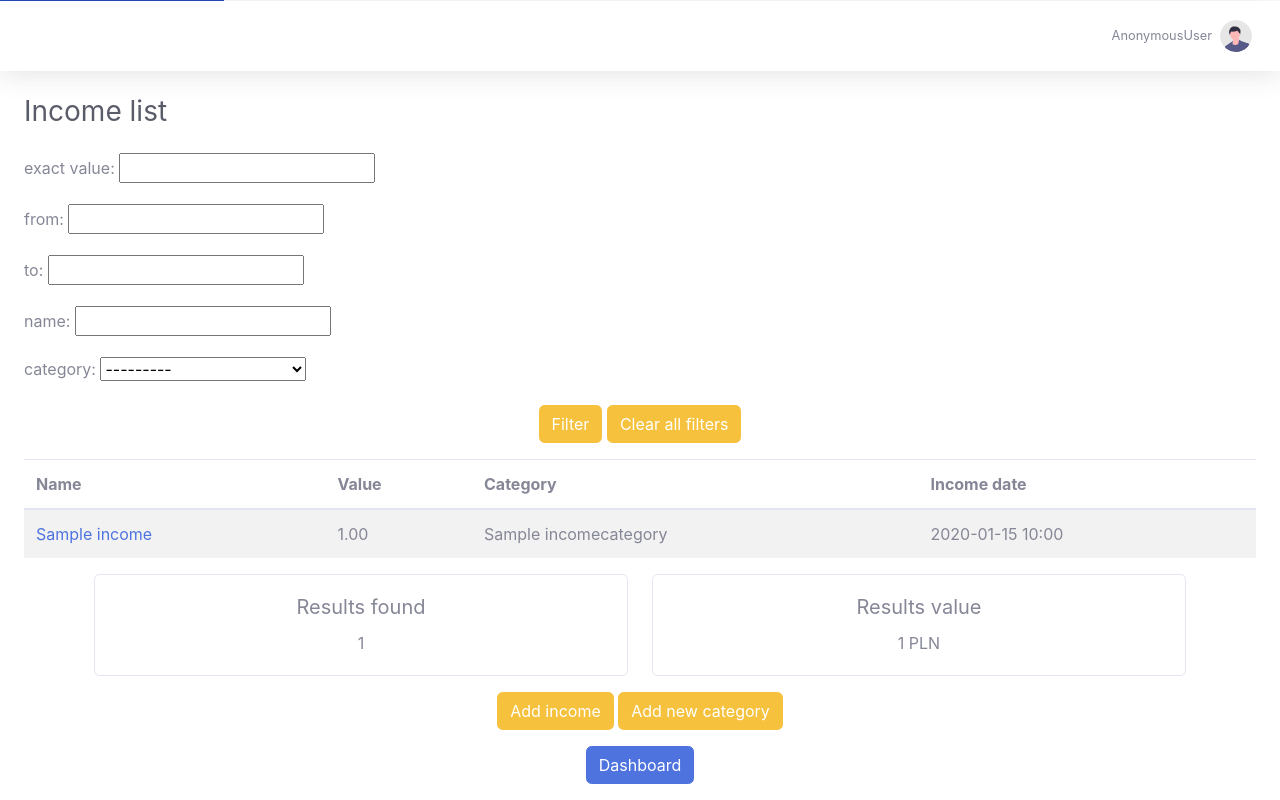
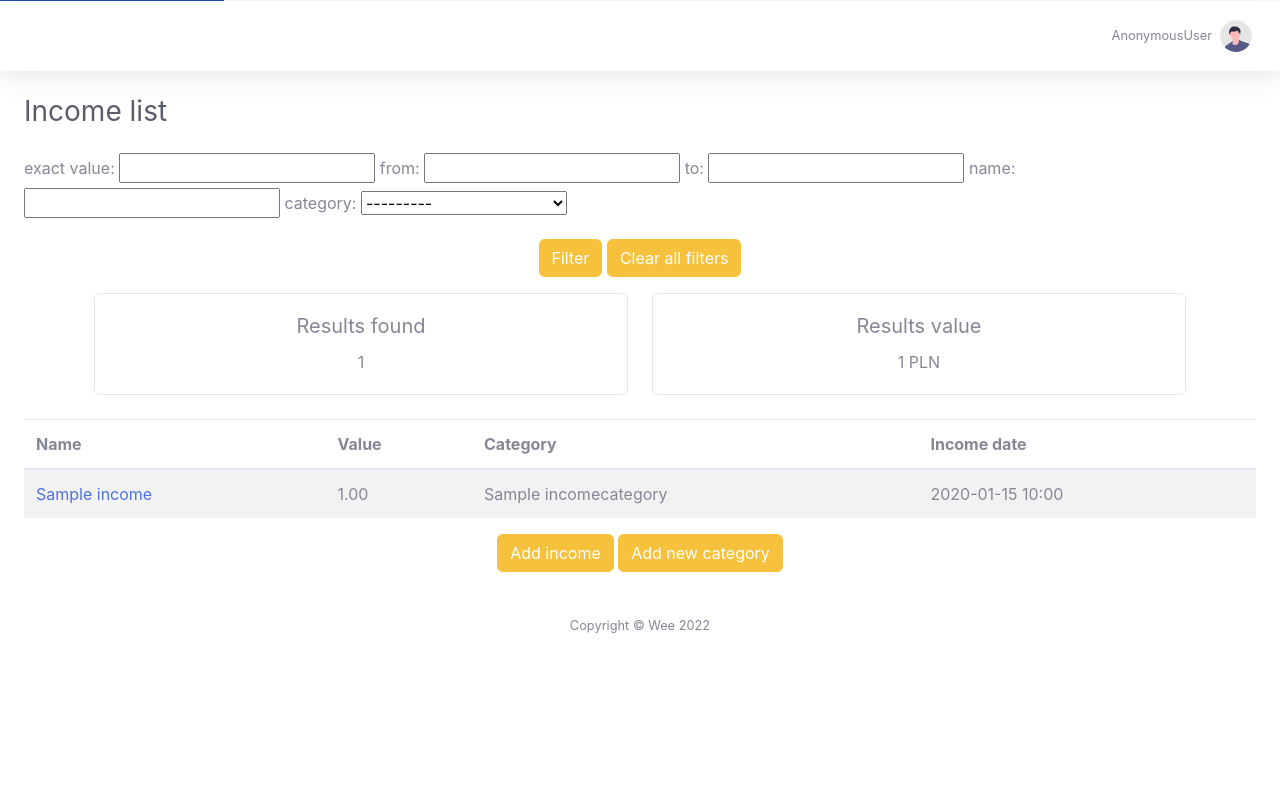
Before and after one commit to zdpytpol42gr1/budget, a Django app: page /balance/income-list/ in a window 1280 px wide. Shown: the part 799-1599 px from the top of the page. After the commit the page ends 1432 px from the top, so only its background shows below. Run offline with Django 4.2, Linux system fonts and the light colour scheme; tables that the repository leaves empty hold one stand-in row (values such as "Sample post"); some libraries are stand-ins or nearby versions.

Commit message:
horizontal menu instead of vertical

```diff
--- a/balance/templates/balance/income_list.html
+++ b/balance/templates/balance/income_list.html
@@ -4,22 +4,45 @@
 
 
 {% block content %}
-
-<div class="filter">
-    <form method="GET">
-        {{ filter.form.as_p }}
+<div class="row">
+<div class="col-sm-12 mb-4 mb-sm-0">
+<form method="GET" class="text-align: center">
+    {{ filter.form }}
     <p>
     <div class="filter-buttons text-center">
         <button type="submit" class="btn btn-warning">Filter</button>
         <button onclick="location.href='{% url 'income_list' %}'" type="button" class="btn btn-warning">Clear all
-                filters
-            </button>
+            filters </button>
+
     </div>
     </p>
-
 </form>
 </div>
+</div>
 
+
+<div class="container">
+    <div class="results text-center">
+        <div class="row">
+            <div class="col-sm-6">
+                <div class="card">
+                    <div class="card-body">
+                        <h5 class="card-title">Results found</h5>
+                        <p class="card-text">{{ results_count }}</p>
+                    </div>
+                </div>
+            </div>
+            <div class="col-sm-6">
+                <div class="card">
+                    <div class="card-body">
+                        <h5 class="card-title">Results value</h5>
+                        <p class="card-text">{{ results_value }} PLN</p>
+                    </div>
+                </div>
+            </div>
+        </div>
+    </div>
+</div><br>
 
 <table class="table table-striped table-hover">
     <thead>
@@ -45,43 +68,9 @@
 </table>
 </div>
 
-
-<div class="container">
-    <div class="results text-center">
-        <div class="row">
-            <div class="col-sm-6">
-                <div class="card">
-                    <div class="card-body">
-                        <h5 class="card-title">Results found</h5>
-                        <p class="card-text">{{ results_count }}</p>
-                    </div>
-                </div>
-            </div>
-            <div class="col-sm-6">
-                <div class="card">
-                    <div class="card-body">
-                        <h5 class="card-title">Results value</h5>
-                        <p class="card-text">{{ results_value }} PLN</p>
-                    </div>
-                </div>
-            </div>
-        </div>
-    </div>
-</div>
-
-
 <p><div class="bottom-buttons text-center col-bg-6">
                 <a href="{% url 'income_create' %}" class="btn btn-warning">Add income</a>
                 <a href="{% url 'income_category_create' %}" class="btn btn-warning">Add new category</a>
 </div></p>
 
-<p><div class="bottom-buttons text-center">
-    <a href="{% url 'dashboard' %}" class="btn btn-primary">Dashboard</a>
-</div></p>
-
-
-<div id="container" style="width: 100%;">
-    <canvas id="pie-chart"></canvas>
-</div>
-
 {% endblock content %}
```
Lines whose indentation alone changed are shown as unchanged.
